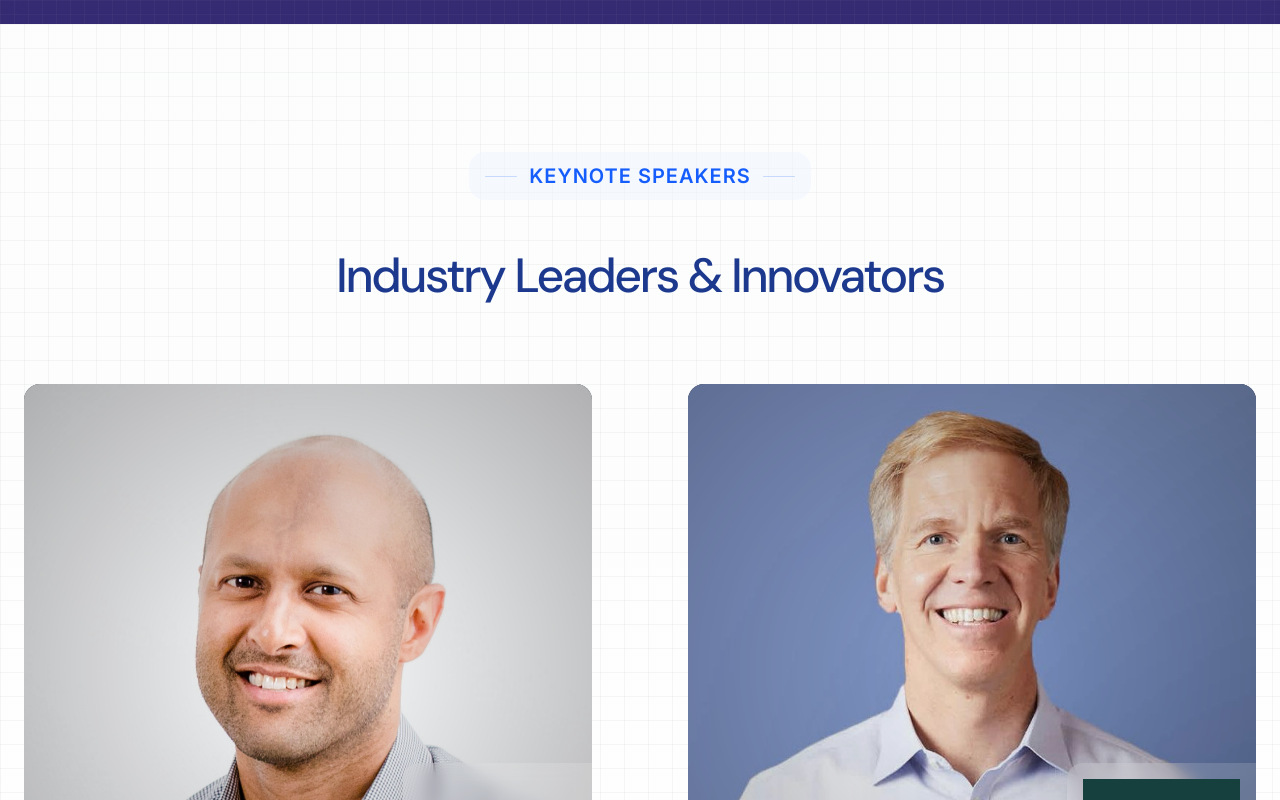
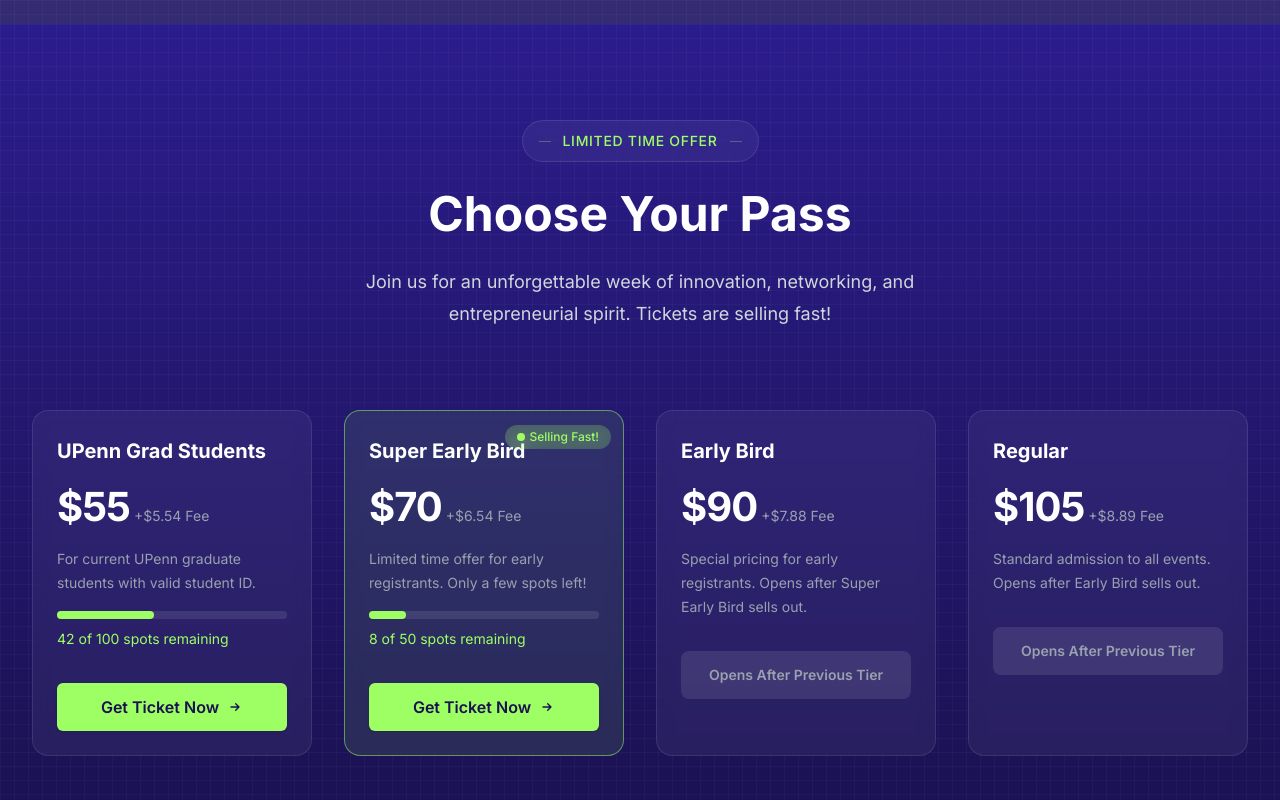
Before and after one commit to rss2086/startup-week, a Next.js app: page / in a window 1280 px wide. Shown: the part 1960-2760 px from the top of the page. Built offline with nearby package versions, Linux system fonts and the light colour scheme; grey boxes are pictures that could not be loaded.

Commit message:
wip with ticket sectoin

```diff
--- a/src/app/(main)/page.tsx
+++ b/src/app/(main)/page.tsx
@@ -6,12 +6,13 @@ import { Speakers } from '@/components/Speakers'
 import { Sponsors } from '@/components/Sponsors'
 import { KeynoteSpeakers } from '@/components/KeynoteSpeakers'
 import { LogoMarquee } from '@/components/LogoMarquee'
-
+import { TicketPricing } from '@/components/TicketPricing'
 
 export default function Home() {
   return (
     <>
       <Hero />
+      <TicketPricing />
       <KeynoteSpeakers />
       <Sponsors onHomePage={true} />
       <Speakers />
--- /dev/null
+++ b/src/components/TicketPricing.tsx
@@ -0,0 +1,187 @@
+'use client'
+
+import { motion } from 'framer-motion'
+import { Button } from './Button'
+
+const tickets = [
+  {
+    name: 'UPenn Grad Students',
+    price: 55,
+    fee: 5.54,
+    description: 'For current UPenn graduate students with valid student ID.',
+    isAvailable: true,
+    isHighlighted: false,
+    totalSpots: 100,
+    spotsLeft: 42
+  },
+  {
+    name: 'Super Early Bird',
+    price: 70,
+    fee: 6.54,
+    description: 'Limited time offer for early registrants. Only a few spots left!',
+    isAvailable: true,
+    isHighlighted: true,
+    totalSpots: 50,
+    spotsLeft: 8
+  },
+  {
+    name: 'Early Bird',
+    price: 90,
+    fee: 7.88,
+    description: 'Special pricing for early registrants. Opens after Super Early Bird sells out.',
+    isAvailable: false,
+    isHighlighted: false,
+    totalSpots: 100,
+    spotsLeft: 100
+  },
+  {
+    name: 'Regular',
+    price: 105,
+    fee: 8.89,
+    description: 'Standard admission to all events. Opens after Early Bird sells out.',
+    isAvailable: false,
+    isHighlighted: false,
+    totalSpots: 100,
+    spotsLeft: 100
+  }
+]
+
+export function TicketPricing() {
+  return (
+    <section className="relative py-24 overflow-hidden bg-gradient-to-b from-[#2b1c8c] to-[#1a1150]">
+      {/* Grid Background */}
+      <div className="absolute inset-0 bg-[linear-gradient(to_right,#ffffff08_1px,transparent_1px),linear-gradient(to_bottom,#ffffff08_1px,transparent_1px)] bg-[size:14px_14px]" />
+
+      {/* Content */}
+      <div className="relative max-w-7xl mx-auto px-4 sm:px-6 lg:px-8">
+        {/* Section Header */}
+        <div className="text-center mb-20">
+          <motion.div
+            initial={{ opacity: 0, y: 20 }}
+            whileInView={{ opacity: 1, y: 0 }}
+            viewport={{ once: true }}
+            transition={{ duration: 0.5 }}
+            className="inline-flex items-center gap-3 px-4 py-2 rounded-full bg-white/5 backdrop-blur-sm border border-white/10 mb-6"
+          >
+            <div className="h-px w-3 bg-[#9eff65]/30" />
+            <span className="text-[#9eff65] text-sm font-medium tracking-wider uppercase">
+              Limited Time Offer
+            </span>
+            <div className="h-px w-3 bg-[#9eff65]/30" />
+          </motion.div>
+
+          <motion.h2
+            initial={{ opacity: 0, y: 20 }}
+            whileInView={{ opacity: 1, y: 0 }}
+            viewport={{ once: true }}
+            transition={{ duration: 0.5, delay: 0.1 }}
+            className="text-4xl sm:text-5xl font-bold text-white mb-6"
+          >
+            Choose Your Pass
+          </motion.h2>
+
+          <motion.p
+            initial={{ opacity: 0, y: 20 }}
+            whileInView={{ opacity: 1, y: 0 }}
+            viewport={{ once: true }}
+            transition={{ duration: 0.5, delay: 0.2 }}
+            className="max-w-2xl mx-auto text-gray-300 text-lg"
+          >
+            Join us for an unforgettable week of innovation, networking, and entrepreneurial spirit. Tickets are selling fast!
+          </motion.p>
+        </div>
+
+        {/* Tickets Grid */}
+        <div className="grid md:grid-cols-2 lg:grid-cols-4 gap-8">
+          {tickets.map((ticket, index) => (
+            <motion.div
+              key={ticket.name}
+              initial={{ opacity: 0, y: 20 }}
+              whileInView={{ opacity: 1, y: 0 }}
+              viewport={{ once: true }}
+              transition={{ duration: 0.5, delay: 0.1 * index }}
+              className={`relative rounded-2xl backdrop-blur-sm border ${
+                ticket.isHighlighted
+                  ? 'border-[#9eff65]/50 bg-[#9eff65]/10'
+                  : 'border-white/10 bg-white/5'
+              } p-6 overflow-hidden group`}
+            >
+              {/* Highlight Indicator */}
+              {ticket.isHighlighted && (
+                <div className="absolute top-3 right-3">
+                  <div className="inline-flex items-center gap-1 px-3 py-1 rounded-full bg-[#9eff65]/20 backdrop-blur-sm">
+                    <span className="relative flex h-2 w-2">
+                      <span className="animate-ping absolute inline-flex h-full w-full rounded-full bg-[#9eff65] opacity-75"></span>
+                      <span className="relative inline-flex rounded-full h-2 w-2 bg-[#9eff65]"></span>
+                    </span>
+                    <span className="text-[#9eff65] text-xs font-medium">Selling Fast!</span>
+                  </div>
+                </div>
+              )}
+
+              {/* Ticket Content */}
+              <div className="space-y-4">
+                <h3 className="text-xl font-bold text-white">{ticket.name}</h3>
+                <div className="flex items-baseline text-white">
+                  <span className="text-4xl font-bold tracking-tight">${ticket.price}</span>
+                  <span className="ml-1 text-sm text-gray-400">+${ticket.fee} Fee</span>
+                </div>
+                <p className="text-sm text-gray-400">{ticket.description}</p>
+
+                {ticket.isAvailable && (
+                  <div className="space-y-2">
+                    <div className="w-full bg-white/10 rounded-full h-2">
+                      <div
+                        className="bg-[#9eff65] h-2 rounded-full transition-all duration-500"
+                        style={{ width: `${(ticket.spotsLeft / ticket.totalSpots) * 100}%` }}
+                      />
+                    </div>
+                    <p className="text-sm text-[#9eff65]">
+                      {ticket.spotsLeft} of {ticket.totalSpots} spots remaining
+                    </p>
+                  </div>
+                )}
+
+                {/* CTA Button */}
+                <div className="pt-4">
+                  {ticket.isAvailable ? (
+                    <Button
+                      href="https://www.eventbrite.com/e/wharton-startup-week-summit-2025-tickets-1248998310569"
+                      target="_blank"
+                      rel="noopener noreferrer"
+                      className="w-full justify-center group/button"
+                    >
+                      <span className="flex items-center gap-2">
+                        Get Ticket Now
+                        <svg
+                          className="w-4 h-4 transition-transform duration-300 group-hover/button:translate-x-1"
+                          fill="none"
+                          viewBox="0 0 24 24"
+                          stroke="currentColor"
+                        >
+                          <path
+                            strokeLinecap="round"
+                            strokeLinejoin="round"
+                            strokeWidth={2}
+                            d="M13 7l5 5m0 0l-5 5m5-5H6"
+                          />
+                        </svg>
+                      </span>
+                    </Button>
+                  ) : (
+                    <span className="inline-flex w-full justify-center rounded-lg bg-white/10 px-4 py-3 text-sm font-semibold text-gray-400">
+                      Opens After Previous Tier
+                    </span>
+                  )}
+                </div>
+              </div>
+
+              {/* Decorative Elements */}
+              <div className="absolute -bottom-24 -right-24 w-48 h-48 bg-[#9eff65]/10 rounded-full blur-3xl transition-opacity duration-500 opacity-0 group-hover:opacity-100" />
+            </motion.div>
+          ))}
+        </div>
+      </div>
+    </section>
+  )
+}
```
